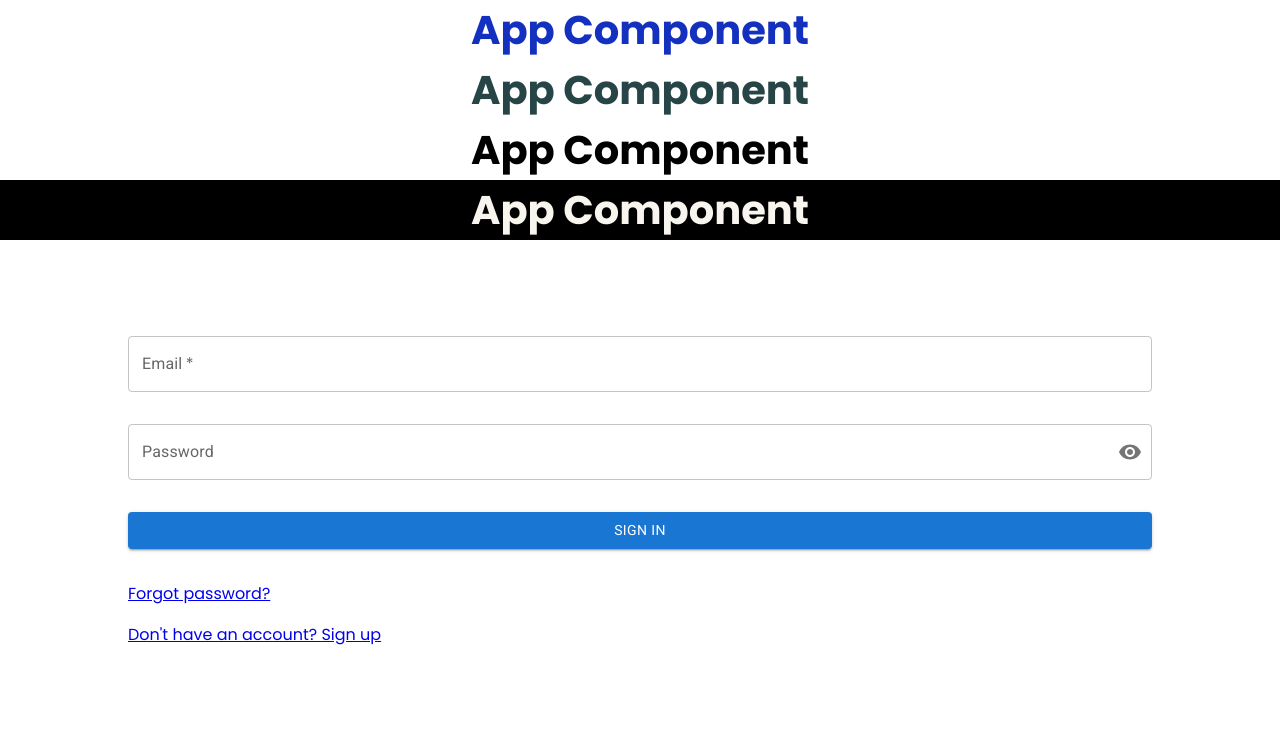
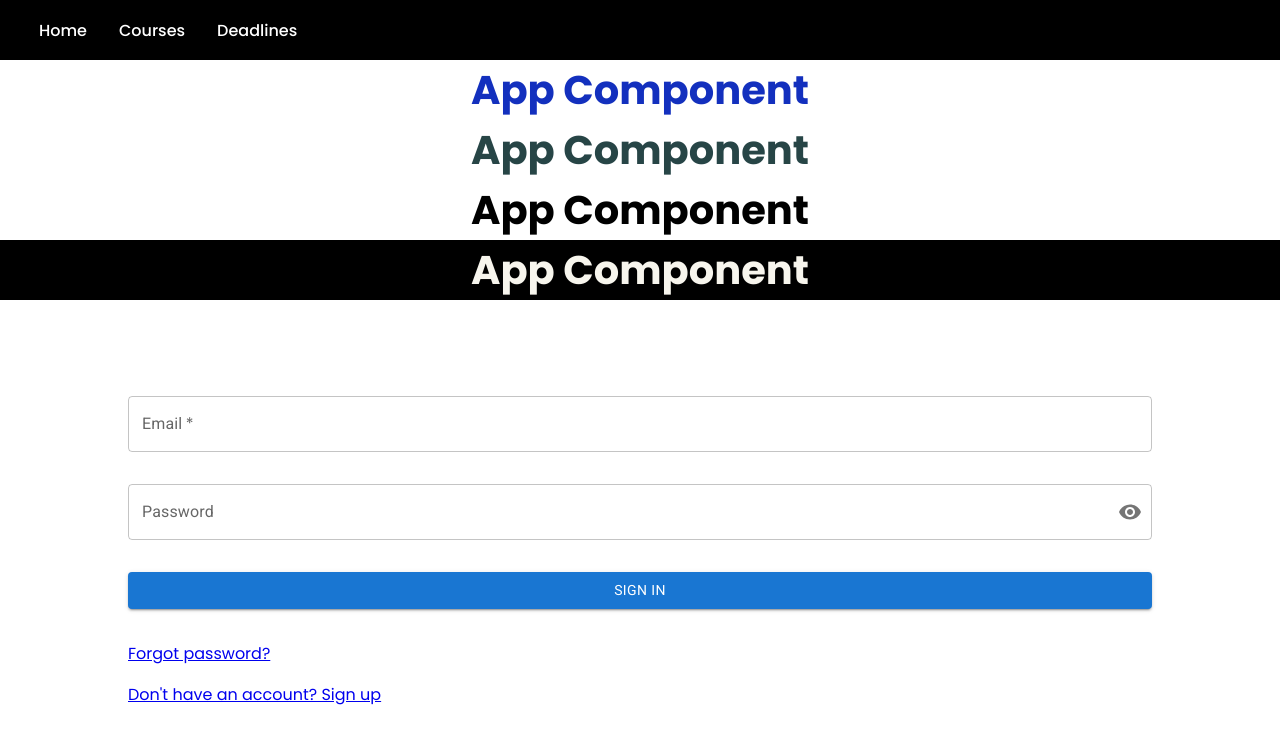
Before and after one commit to ahany42/ElearningPortal, a React (Vite) app in the folder FrontEnd/: page / in a window 1280 px wide. Shown: the top 744 px of the page. Built offline with nearby package versions, Linux system fonts and the light colour scheme.

Commit message:
add: header tabs with styling

```diff
--- a/FrontEnd/src/App.jsx
+++ b/FrontEnd/src/App.jsx
@@ -7,12 +7,14 @@ import { Routes, Route } from "react-router-dom";
 import  NotFoundImg from './assets/404.svg';
 import Placeholder from "./Components/Placeholder/Placeholder.jsx";
 import "./App.css";
+import Header from "./Components/Header/Header.jsx";
 
 function App() {
   const [count, setCount] = useState(0);
 
   return (
     <>
+      <Header />
       <h1 className="blue-text alignCenter-text">App Component</h1>
       <h1 className="green-text alignCenter-text">App Component</h1>
       <h1 className="alignCenter-text">App Component</h1>
@@ -22,7 +24,7 @@ function App() {
             <Route path="/" element={<Login />} />
             <Route path="/ForgetPassword" element={<ForgotPassword />} />
             <Route path="/SignUp" element={<SignUp />} />
-            <Route path='/*' element={<Placeholder img={NotFoundImg} text="Page Not Found"/>}/>
+            <Route path='*' element={<Placeholder img={NotFoundImg} text="Page Not Found"/>}/>
           </Routes>
 
 
--- /dev/null
+++ b/FrontEnd/src/Components/Header/Header.css
@@ -0,0 +1,20 @@
+.navbar {
+    background-color: black;
+    height: 60px;
+    display: flex;
+    align-items: center;
+    justify-content: space-between;
+}
+
+.navbar li a {
+    text-decoration: none;
+    color: white;
+    transition: 0.7s;
+    padding: 16px;
+    font-weight: 500;
+}
+
+.navbar li a:hover {
+    color: black;
+    background-color: white;
+}
--- /dev/null
+++ b/FrontEnd/src/Components/Header/Header.jsx
@@ -0,0 +1,16 @@
+import "./Header.css"
+
+const Header = () => {
+
+    return (
+        <div className="navbar">
+            <li>
+                <a href="#">Home</a>
+                <a href="Courses">Courses</a>
+                <a href="Deadlines">Deadlines</a>
+            </li>
+        </div>
+    )
+}
+
+export default Header;
```
